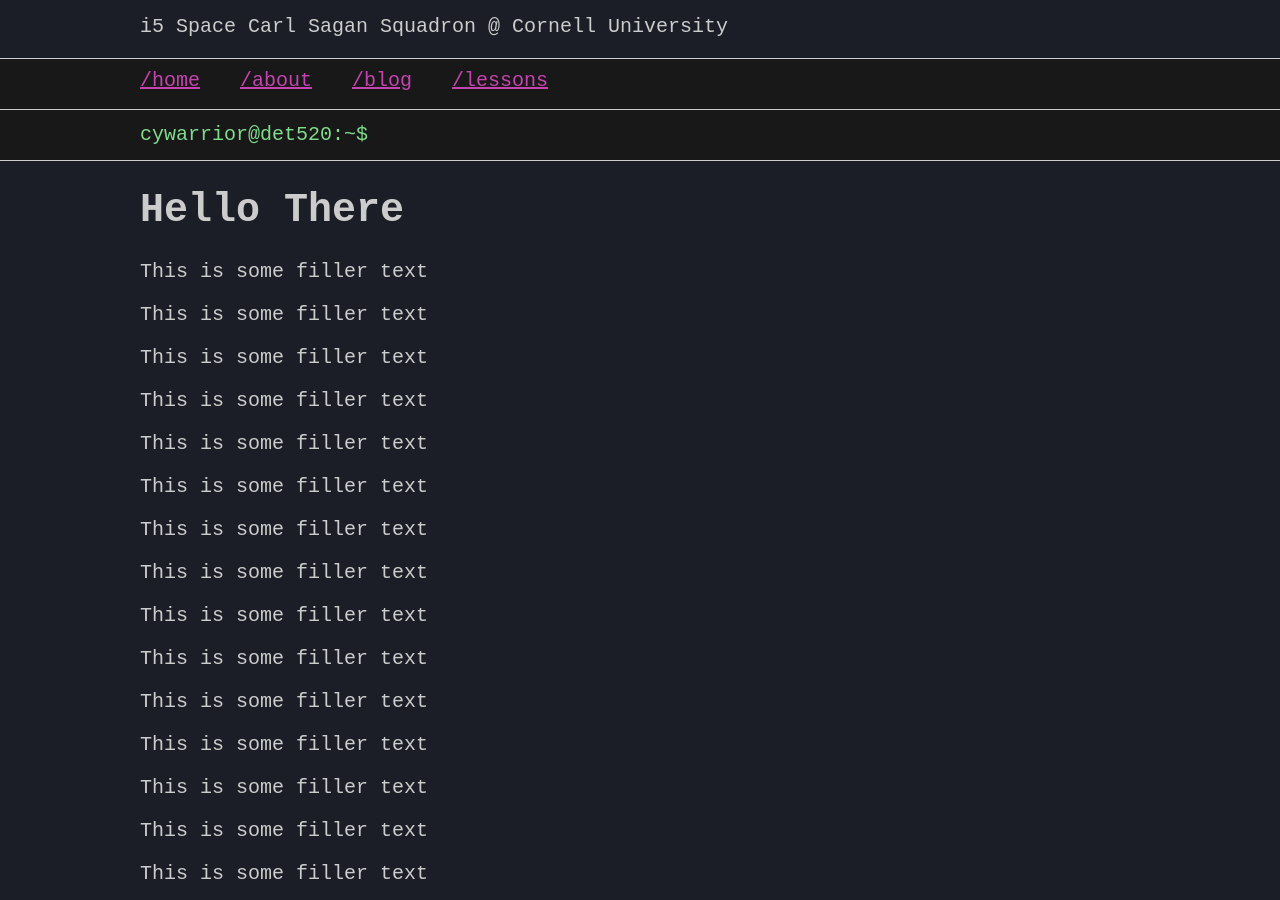
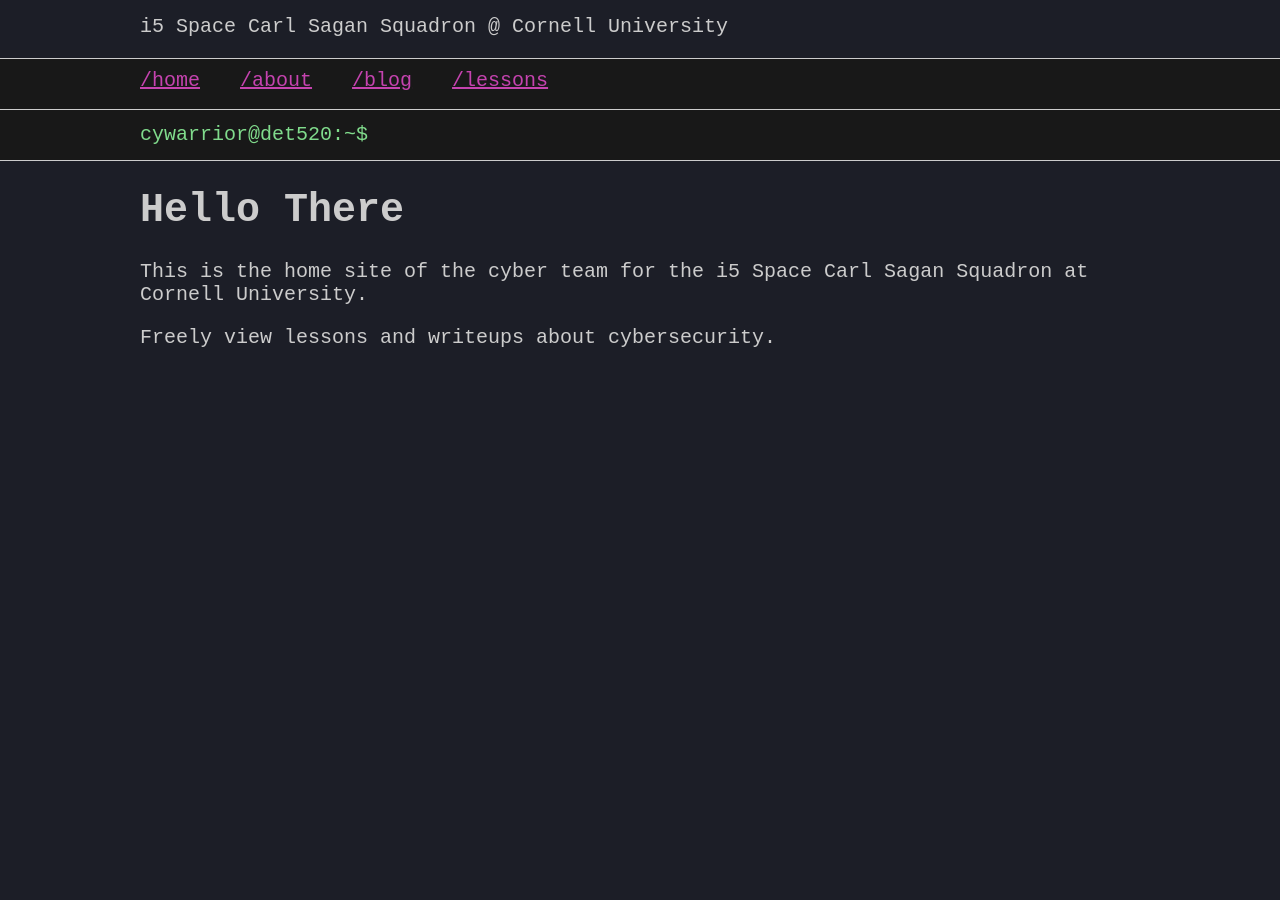
Before and after one commit to Det-520-Cyber/Det-520-Cyber.github.io, a Jekyll site: the page built from index.md, in a window 1280 px wide and 900 px high, scrolled down 392 px. Built offline with Jekyll 4.4.1, drawn with Linux system fonts in a browser that asks for light colours; our own code applies the rules of GitHub Pages for plain Markdown files; after the commit the page ends 900 px from its top, so only the background shows below that; some of the changed text lies outside the part shown.

Commit message:
Add more text

```diff
--- a/_posts/2024-11-02-welcome-to-jekyll.markdown
+++ b/_posts/2024-11-02-welcome-to-jekyll.markdown
@@ -1,8 +1,9 @@
 ---
-layout: post
+layout: default
 title:  "Welcome to Jekyll!"
 date:   2024-11-02 16:53:06 -0400
 categories: jekyll update
+command: "cywarrior@det520:~/blog$ cat welcome-to-jekyll.txt"
 ---
 You’ll find this post in your `_posts` directory. Go ahead and edit it and re-build the site to see your changes. You can rebuild the site in many different ways, but the most common way is to run `jekyll serve`, which launches a web server and auto-regenerates your site when a file is updated.
 
--- a/index.md
+++ b/index.md
@@ -4,64 +4,6 @@ layout: home
 
 # Hello There
 
-This is some filler text
+This is the home site of the cyber team for the i5 Space Carl Sagan Squadron at Cornell University.
 
-This is some filler text
-
-This is some filler text
-
-This is some filler text
-
-This is some filler text
-
-This is some filler text
-
-This is some filler text
-
-This is some filler text
-
-This is some filler text
-
-This is some filler text
-
-This is some filler text
-
-This is some filler text
-
-This is some filler text
-
-This is some filler text
-
-This is some filler text
-
-This is some filler text
-
-This is some filler text
-
-This is some filler text
-
-This is some filler text
-
-This is some filler text
-
-This is some filler text
-
-This is some filler text
-
-This is some filler text
-
-This is some filler text
-
-This is some filler text
-
-This is some filler text
-
-This is some filler text
-
-This is some filler text
-
-This is some filler text
-
-This is some filler text
-
-This is some filler text
+Freely view lessons and writeups about cybersecurity.
```
Also changed, not shown: _posts/2024-11-05-ctf-fundamentals.md (added, +11 -0 lines), about.md (+1 -1 lines), blog.md (+1 -1 lines), lessons.md (+1 -1 lines).
